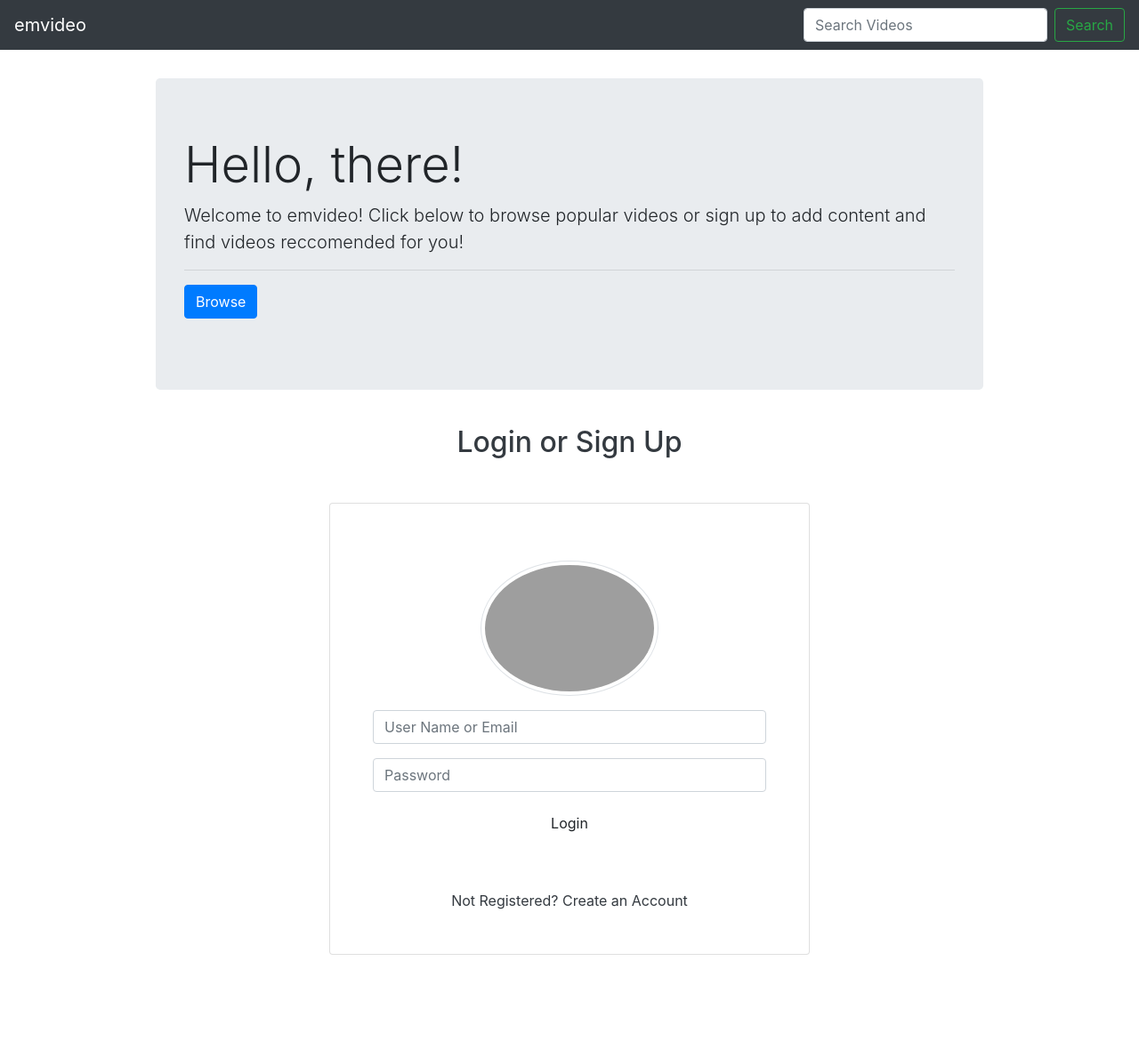
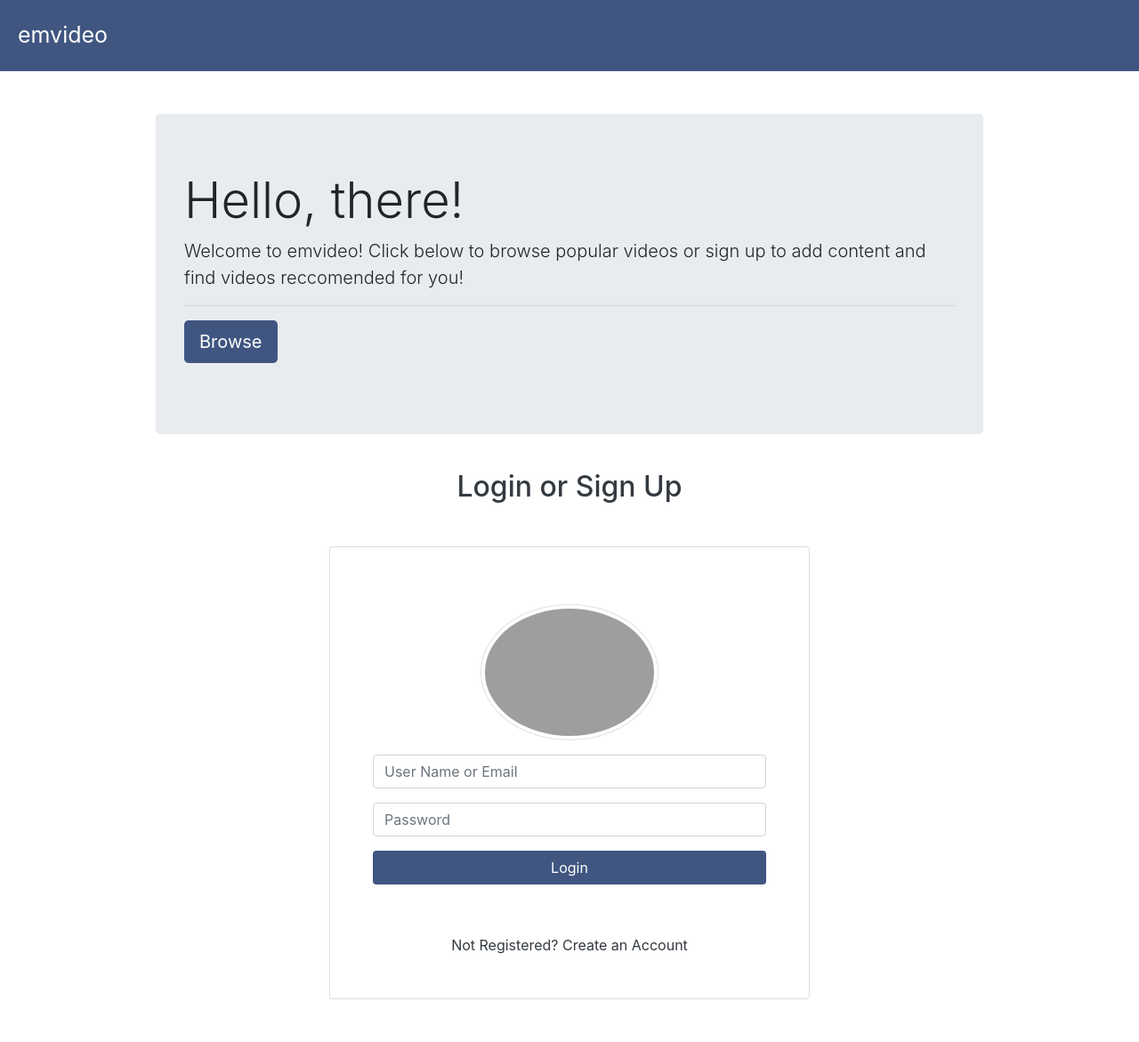
Before and after one commit to Ckalia11/emvideo, a Django app: template django_challenge/videos_interface/templates/videos_interface/login.html in a window 1280 px wide. Shown: the whole page at 89% size. Before the commit the page ends 1073 px from the top, so only its background shows below. Run offline with Django 3.2, Linux system fonts and the light colour scheme; the template is opened without the code that fills it, so the values that code supplies are empty; some libraries are stand-ins or nearby versions; grey boxes are pictures that could not be loaded.

Commit message:
added color to login and create account pages

```diff
--- a/django_challenge/videos_interface/static/login.css
+++ b/django_challenge/videos_interface/static/login.css
@@ -1,6 +1,7 @@
+
 .btn-color{
-    background-color: #0e1c36;
-    color: #fff;
+  color:white;
+  background-color: #405681;
 
   }
 
--- a/django_challenge/videos_interface/static/videos_interface/css/base.css
+++ b/django_challenge/videos_interface/static/videos_interface/css/base.css
@@ -5,3 +5,7 @@
 .video_title {
     padding-top: 1em;
 }
+
+.navbar-logo {
+    font-size: 25px;
+}
--- a/django_challenge/videos_interface/templates/videos_interface/base.html
+++ b/django_challenge/videos_interface/templates/videos_interface/base.html
@@ -13,8 +13,8 @@
 </head>
 <body>
 
-	<nav class="navbar navbar-expand-lg navbar-dark bg-dark">
-		<a class="navbar-brand" href="{% url 'videos' %}">emvideo</a>
+	<nav class="navbar navbar-expand-lg py-3 navbar-dark" style="background-color: #405681">
+		<a class="navbar-brand navbar-logo ml-1" href="{% url 'videos' %}">emvideo</a>
 		<button class="navbar-toggler" type="button" data-toggle="collapse" data-target="#navbarSupportedContent" aria-controls="navbarSupportedContent" aria-expanded="false" aria-label="Toggle navigation">
 		  <span class="navbar-toggler-icon"></span>
 		</button>
@@ -26,24 +26,23 @@
 			{% endblock nav_buttons %}
 		  </ul>
 
-		  <form class="form-inline my-2 my-lg-0">
-			<input class="form-control mr-sm-2" type="search" placeholder="Search Videos" aria-label="Search">
-			<button class="btn btn-outline-success my-2 my-sm-0" type="submit">Search</button>
-		  </form>
+		  {% block nav_search_bar%}
+
+		  {% endblock nav_search_bar %}
 
 		  {% block login_button %}
-			<ul class="navbar-nav ml-2">
+			<ul class="navbar-nav ml-4">
 				{% if user.is_authenticated %}
 					 <li class="nav-item dropdown">
-						<a class="nav-link dropdown-toggle" href="" id="navbarDropdown" role="button" data-toggle="dropdown" aria-haspopup="true" aria-expanded="false">
+						<a class="navbar-brand dropdown-toggle" href="" id="navbarDropdown" role="button" data-toggle="dropdown" aria-haspopup="true" aria-expanded="false">
 							{{request.user}}
 						</a>
 						<div class="dropdown-menu dropdown-menu-right" aria-labelledby="navbarDropdown">
-							<a class="dropdown-item" href="{% url 'logout' %}">Logout</a>
+							<a class="navbar-brand dropdown-item" href="{% url 'logout' %}">Logout</a>
 						</div>
 					 </li>
 				{% else %}
-					<a class="nav-link" href="{% url 'login' %}">Login</a>
+					<a class="navbar-brand" href="{% url 'login' %}">Login</a>
 				{% endif %}
 		  </ul>
 		  {% endblock %}
--- a/django_challenge/videos_interface/templates/videos_interface/login.html
+++ b/django_challenge/videos_interface/templates/videos_interface/login.html
@@ -9,7 +9,7 @@
 </head>
 <body>
     {% block jumbotron %}
-    <div class = "container-fluid" style = "margin-top: 2em; max-width: 75%;">
+    <div class = "container-fluid mt-5" style = "max-width: 75%;">
     <div class="jumbotron">
         <h1 class="display-4">Hello, there!</h1>
         <p class="lead">Welcome to emvideo! Click below to browse popular videos or sign up to add content and find videos reccomended
@@ -17,11 +17,12 @@
         </p>
         <hr class="my-3">
         <p class="lead">
-            <a class="btn btn-primary btn-md" href="{% url 'videos' %}" role="button">Browse</a>
+            <a class="btn btn-lg btn-color" href="{% url 'videos' %}" role="button" style = "color:white;
+            background-color: #405681";>Browse</a>
           </p>
       </div>
     </div>
-      {% endblock %}
+    {% endblock %}
 
     {% block login_button %}
     {% comment %} KEEP EMPTY {% endcomment %}
@@ -55,7 +56,8 @@
                   <input type="password" class="form-control" id="login-password" name = "login-password" placeholder="Password">
                 </div>
                 <div class = "invalid-feedback invalid-login" style = "display:none"></div>
-                <div class="text-center"><button type="submit" id = "login-submit" class="btn btn-color px-5 mb-2 w-100">Login</button></div>
+                <div class="text-center"><button type="submit" id = "login-submit" class="btn px-5 mb-2 w-100" style = "color:white;
+                  background-color: #405681";>Login</button></div>
               </form>
 
               {% endif %}
```
Also changed, not shown: django_challenge/videos_interface/templates/videos_interface/create_account.html (+9 -3 lines), django_challenge/videos_interface/templates/videos_interface/videos.html (+9 -0 lines), django_challenge/db.sqlite3.
